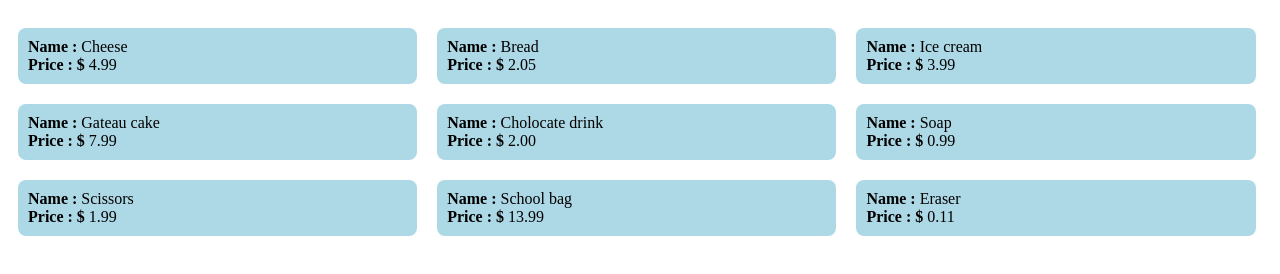
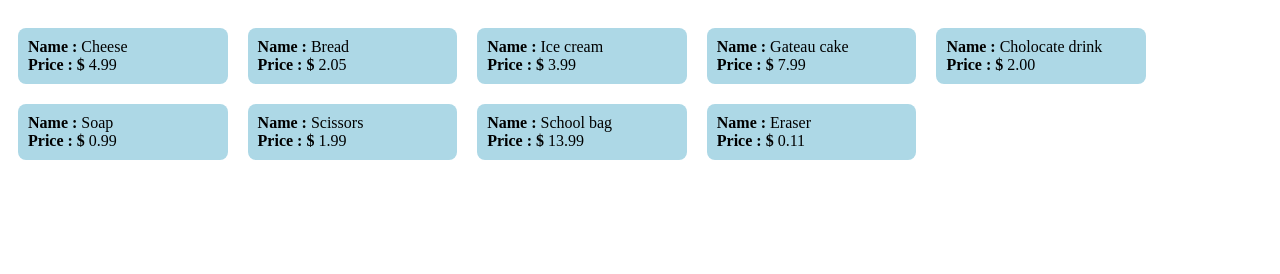
Before and after one commit to DamienDark01/react-js-itemlist, a React app: page / in a window 1280 px wide. Shown: the part 54-328 px from the top of the page. Built offline with nearby package versions, Linux system fonts and the light colour scheme.

Commit message:
1 file modified

```diff
--- a/src/style.css
+++ b/src/style.css
@@ -8,7 +8,7 @@ p {
 
 .item {
   display: inline-block;
-  width: 30%;
+  width: 15%;
   background-color: lightblue;
   margin: 10px;
   padding: 10px;
```
